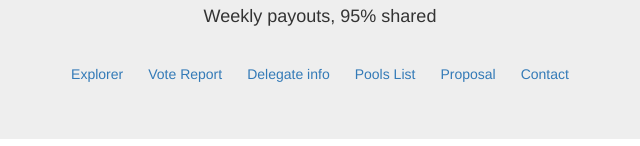
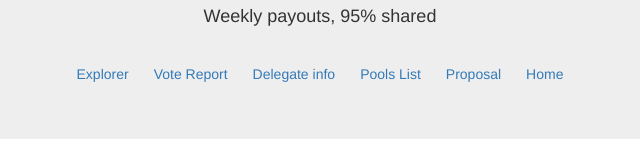
Before and after one commit to gsilvestri/qredit-pool, a plain HTML site: page docs/index.html in a window 1280 px wide. Shown: the part 654-800 px from the top of the page, 320-960 px from the left. Drawn offline with nearby package versions, Linux system fonts and the light colour scheme; no server answers.

Commit message:
Menu: Home button

```diff
--- a/docs/index.html
+++ b/docs/index.html
@@ -30,7 +30,7 @@
                     target="_blank">Pools List</a></div>
             <div class="btn btn-secondary"> <a href=""
                     target="_blank">Proposal</a></div>
-            <div class="btn btn-secondary"> <a href="https://t.me/BitNow" target="_blank">Contact</a></div>
+            <div class="btn btn-secondary"> <a href="https://www.cryptdelegate.com/" target="_blank">Home</a></div>
             <!-- https://arkdirectory.com/delegate/ https://docs.ark.io -->
         </div>
     </div>
```
